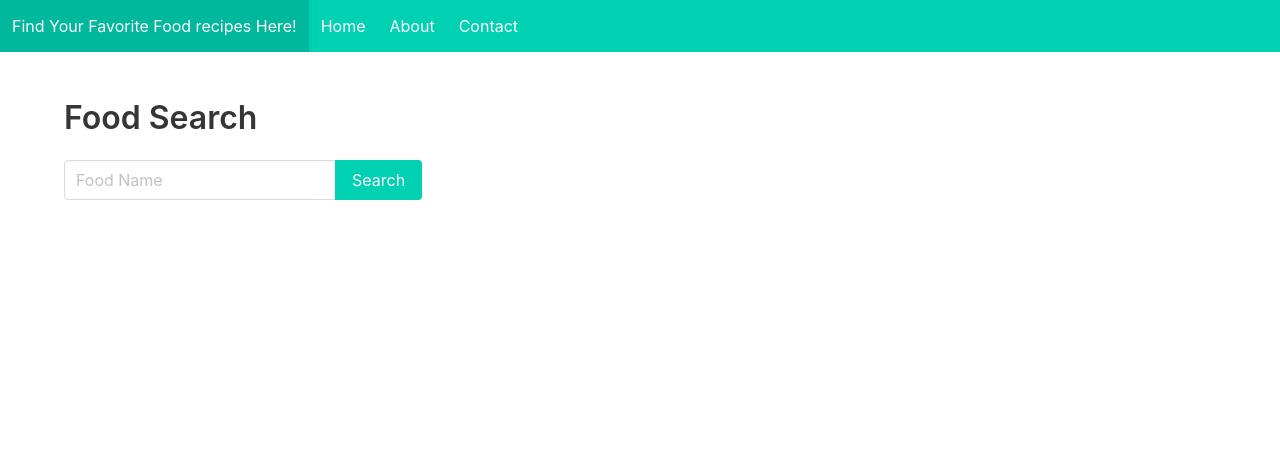
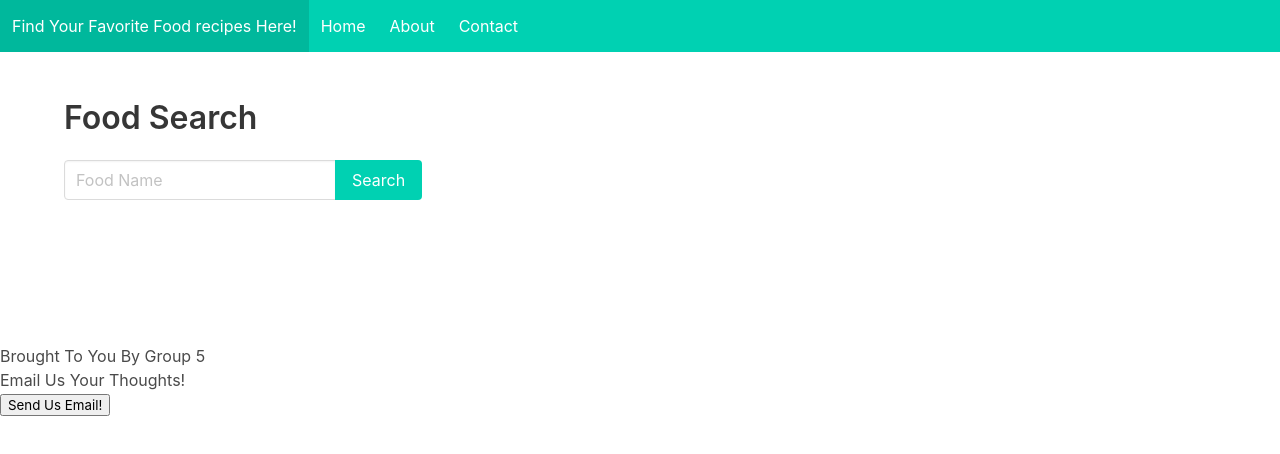
Before and after one commit to Jbradu2/GrpProject1, a plain HTML site: page index.html in a window 1280 px wide. Drawn offline with nearby package versions, Linux system fonts and the light colour scheme.

Commit message:
added email button

```diff
--- a/index.html
+++ b/index.html
@@ -49,6 +49,22 @@
     </div>
   </section>
 
+
+  <footer>
+    <p>Brought To You By Group 5</p>
+    <p>Email Us Your Thoughts!</p>
+<form>
+ <nav class="email-section">
+   </style>
+ <a href="mailto:Group5@gmail.com">
+   <button type="button">Send Us Email!</button>
+</form>
+<nav>
+ <a href="#Contact-us"></a>
+</nav>
+</footer>
+
+
   <script src="https://code.jquery.com/jquery-3.6.0.min.js"></script>
   <script src="./assets/js/script.js"></script>
 </body>
```
